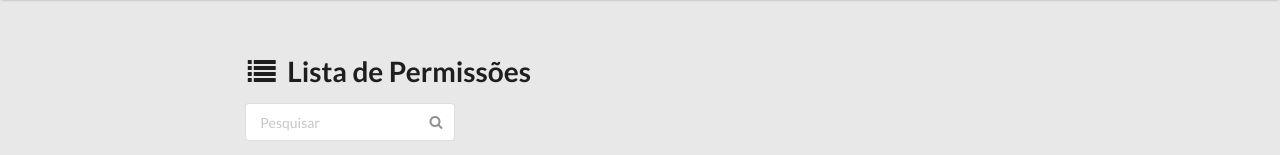
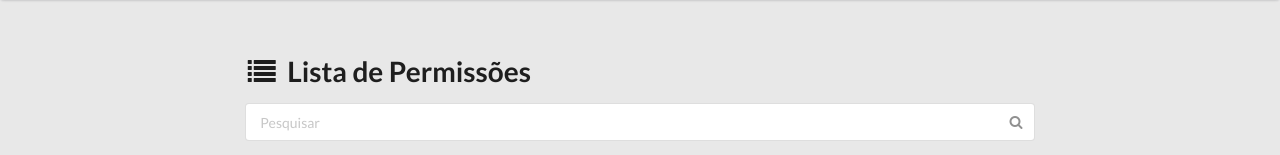
Before and after one commit to viniciusbsi/Graduacao-Suficiencia-WebII, a Django app: page /permissao/lista/ in a window 1280 px wide. Shown: the part 120-275 px from the top of the page. Run offline with Django 3.2, Linux system fonts and the light colour scheme; data that the repository does not hold is empty.

Commit message:
commit final 3.0

```diff
--- a/web1/templates/web1/permissaoLista.html
+++ b/web1/templates/web1/permissaoLista.html
@@ -7,7 +7,7 @@
         <h1><i class="list icon"></i> Lista de Permissões</h1>
         <form class="ui form" id="CampoFiltroForm" method="get" action="{% url 'lista_permissao' %}">
             <section class="ui right aligned category search">
-                <section class="ui icon input">
+                <section class="ui icon input fluid">
                     <i class="search icon"></i>
                     <input type="text" id="id_campo" name="filtro" placeholder="Pesquisar">
                 </section>
```
